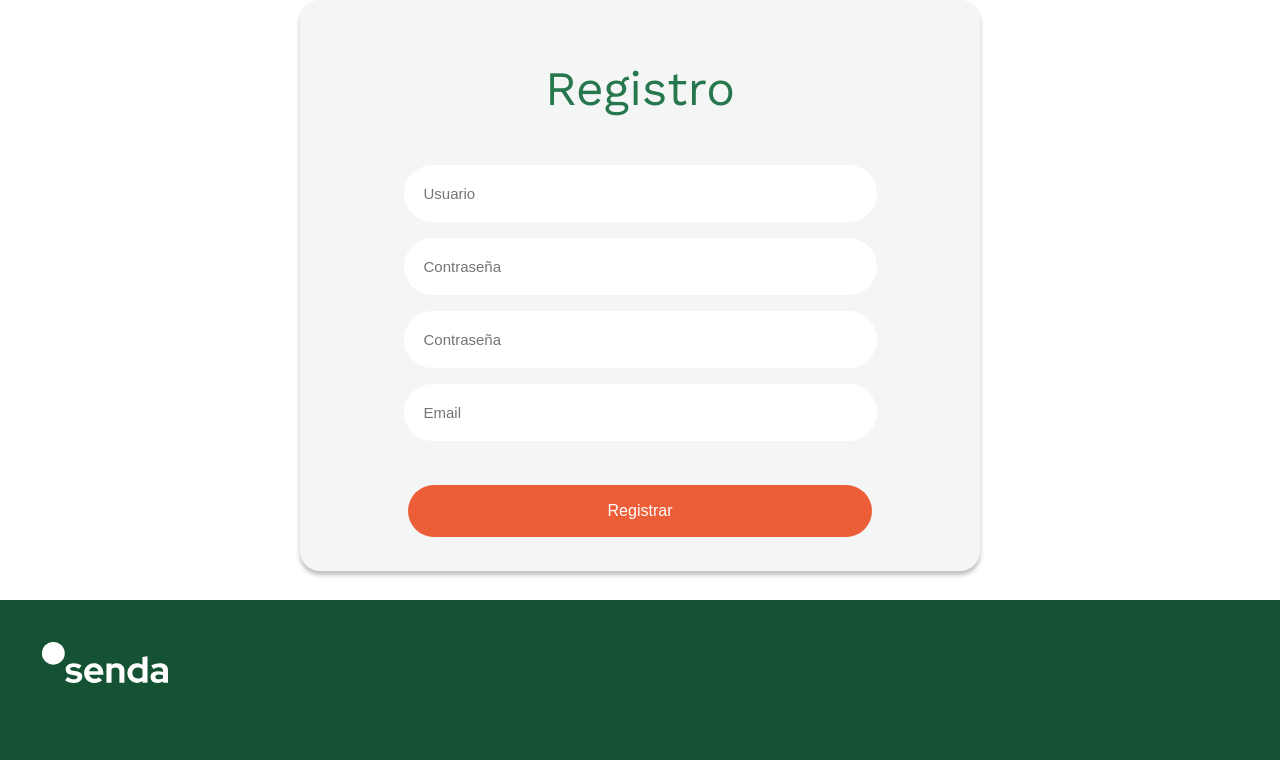
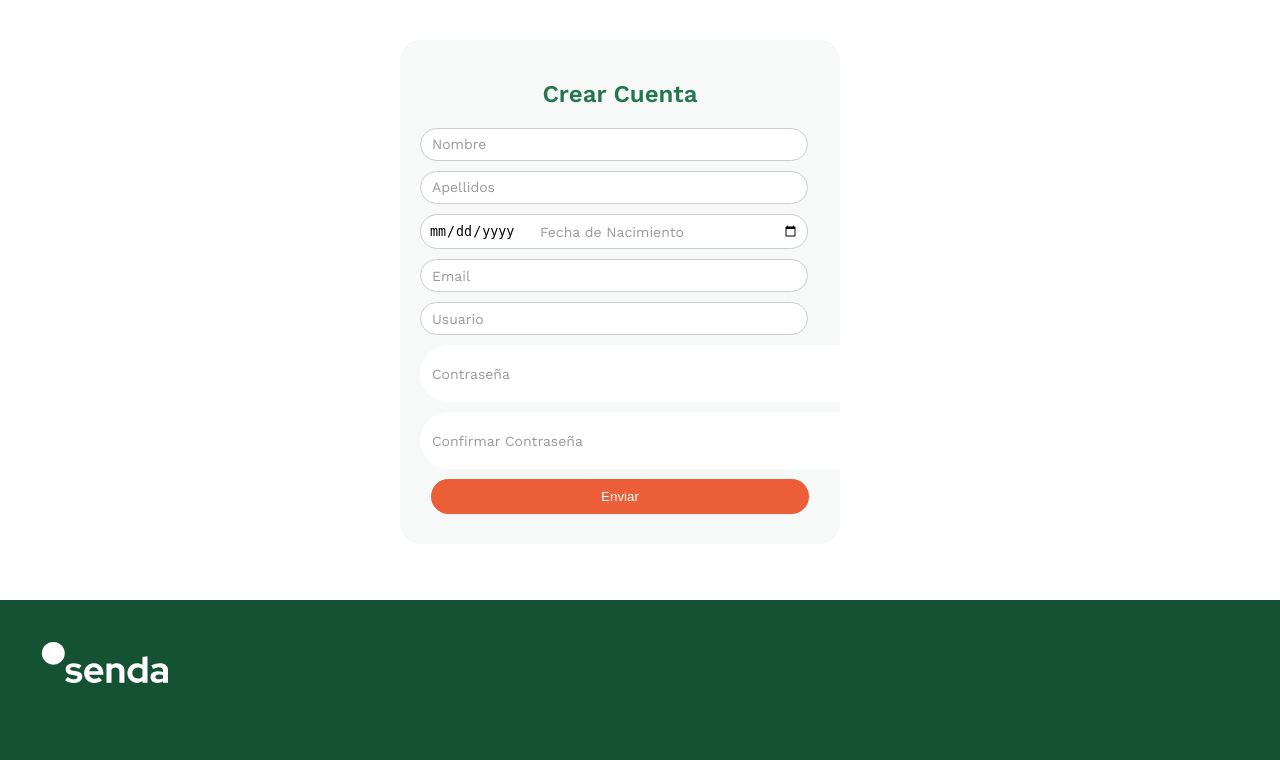
Before and after one commit to Los-traicionados/senda, a Django app: page /registro in a window 1280 px wide. Shown: the part 100-860 px from the top of the page. Run offline with Django 4.2, Linux system fonts and the light colour scheme; parts of the project's set-up code (start-up, migrations or seed data) failed here and were passed over.

Commit message:
registro

```diff
--- a/static/css/style.css
+++ b/static/css/style.css
@@ -573,3 +573,89 @@ body
 }
 }
 /*AQUÍ ACABA CARRITO CSS*/
+
+/*CSS REGISTRO*/
+.container-registro {
+    max-width: 400px;
+    padding: 20px;
+    border-radius: 20px;
+    background-color: #F7F8F8;
+    box-shadow: 0 4px 8px rgba(0, 4, 4, 0);
+    position: relative;
+	width: 400px;
+	height: relative;
+	margin-top: 40px;
+	margin-bottom: 40px;
+	margin-left: 30%;
+	margin-right: 30%;
+
+}
+
+h2 {
+    text-align: center;
+    margin-bottom: 20px;
+	color: #27774E;
+}
+
+.campo {
+    position: relative;
+    margin-bottom: 10px;
+	border-radius: 30px;
+}
+
+.label-placeholder {
+    position: absolute;
+    top: 50%;
+    left: 12px;
+    transform: translateY(-50%);
+    pointer-events: none;
+    color: #999;
+    transition: 0.2s ease all;
+    font-size: 14px;
+	border-radius: 30px;
+}
+
+.label-placeholder-nacimiento {
+    position: absolute;
+    top: 50%;
+    left: 120px;
+    transform: translateY(-50%);
+    pointer-events: none;
+    color: #999;
+    transition: 0.2s ease all;
+    font-size: 14px;
+	border-radius: 30px;
+}
+
+.input-campo {
+    width: calc(100% - 12px);
+    padding: 8px;
+    border: 1px solid #ccc;
+    border-radius: 20px;
+    box-sizing: border-box;
+}
+
+.relleno + .label-placeholder {
+    transform: translateY(-130%);
+    font-size: 12px;
+    color: #333;
+}
+
+input[type="submit"] {
+    background-color: #EB5E37;
+    color: white;
+    padding: 10px 170px;
+    border: none;
+    border-radius: 20px;
+    cursor: pointer;
+	display: block;
+    margin: 0 auto;
+	margin-bottom: 10px;
+	border-radius: 30px;
+}
+
+input[type="submit"]:hover {
+    background-color: hsl(9, 78%, 49%);
+}
+
+/*FIN CSS REGISTRO*/
--- /dev/null
+++ b/static/js/register.js
@@ -0,0 +1,29 @@
+document.addEventListener('DOMContentLoaded', function() {
+    var campos = document.querySelectorAll('.input-campo');
+
+    campos.forEach(function(campo) {
+        campo.addEventListener('focus', function() {
+            campo.parentElement.querySelector('.label-placeholder').style.opacity = '0';
+        });
+
+        campo.addEventListener('blur', function() {
+            if (campo.value.trim() === '') {
+                campo.parentElement.querySelector('.label-placeholder').style.opacity = '1';
+            }
+        });
+    });
+
+    var contrasena = document.getElementById('contrasena');
+    var confirmarContrasena = document.getElementById('confirmar_contrasena');
+
+    function validarContrasenas() {
+        if (contrasena.value !== confirmarContrasena.value) {
+            confirmarContrasena.setCustomValidity('Las contraseñas no coinciden');
+        } else {
+            confirmarContrasena.setCustomValidity('');
+        }
+    }
+
+    contrasena.addEventListener('input', validarContrasenas);
+    confirmarContrasena.addEventListener('input', validarContrasenas);
+});
--- a/templates/paginas/registro.html
+++ b/templates/paginas/registro.html
@@ -2,20 +2,46 @@
 {% load static %}
 {% block title %} Registro {% endblock %}
 {% block content %}
-<section class="login">
-    <div class="login-container">
-        <h1>Registro</h1>
-        {% for m in messages %}
-        {{m}}
-        {% endfor %}
-        <form action="" method="post">
-            {% csrf_token %}
-            <input type="text" placeholder="Usuario" name="username" id="">
-            <input type="password" placeholder="Contraseña" name="password" id="">
-            <input type="password" placeholder="Contraseña" name="password2" id="">
-            <input type="text" placeholder="Email" name="email" id="">
-            <button type="submit" class="button_login">Registrar</button>
-        </form>
-    </div>
-</section>
+<div class="container-registro">
+    <h2>Crear Cuenta</h2>
+    <form action="procesar_registro.php" method="post">
+
+        <div class="campo">
+            <label for="nombre" class="label-placeholder">Nombre</label>
+            <input type="text" id="nombre" name="nombre" class="input-campo" required>
+        </div>
+
+        <div class="campo">
+            <label for="apellidos" class="label-placeholder">Apellidos</label>
+            <input type="text" id="apellidos" name="apellidos" class="input-campo relleno" required>
+        </div>
+
+        <div class="campo">
+            <label for="fecha_nacimiento" class="label-placeholder-nacimiento">Fecha de Nacimiento</label>
+            <input type="date" id="fecha_nacimiento" name="fecha_nacimiento" class="input-campo relleno" required>
+        </div>
+
+        <div class="campo">
+            <label for="email" class="label-placeholder">Email</label>
+            <input type="email" id="email" name="email" class="input-campo relleno" required>
+        </div>
+
+        <div class="campo">
+            <label for="usuario" class="label-placeholder">Usuario</label>
+            <input type="text" id="usuario" name="usuario" class="input-campo relleno" required>
+        </div>
+
+        <div class="campo">
+            <label for="contrasena" class="label-placeholder">Contraseña</label>
+            <input type="password" id="contrasena" name="contrasena" class="input-campo relleno" required>
+        </div>
+
+        <div class="campo">
+            <label for="confirmar_contrasena" class="label-placeholder">Confirmar Contraseña</label>
+            <input type="password" id="confirmar_contrasena" name="confirmar_contrasena" class="input-campo relleno" required>
+        </div>
+
+        <input type="submit" value="Enviar">
+    </form>
+</div>
 {% endblock %}
--- a/templates/plantilla/base.html
+++ b/templates/plantilla/base.html
@@ -77,6 +77,7 @@
 	<script src="{% static 'js/main.js' %}"></script>
 	<script src="{% static 'js/map.js' %}"></script>
 	<script src="{% static 'js/textMorphism.js' %}"></script>
+	<script src="{% static 'js/register.js' %}"></script>
 
 </body>
 
```
